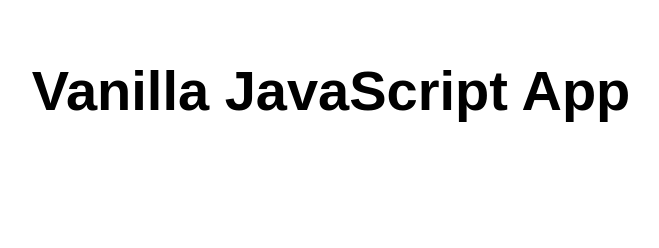
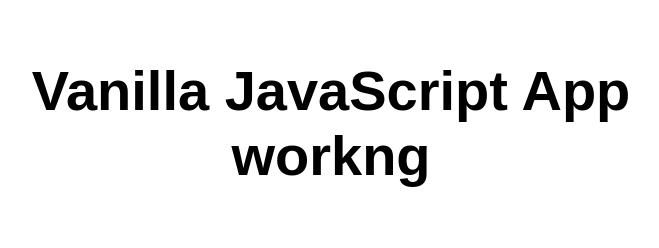
Before and after one commit to hari2babloo/acme, a website: page src/index.html in a window 1280 px wide. Shown: the whole page, without its empty margins (309-968 px from the left). Drawn offline with Linux system fonts and the light colour scheme.

Commit message:
index.html

```diff
--- a/src/index.html
+++ b/src/index.html
@@ -10,7 +10,7 @@
 
 <body>
   <main>
-    <h1>Vanilla JavaScript App</h1>
+    <h1>Vanilla JavaScript App workng</h1>
   </main>
 </body>
 
```
